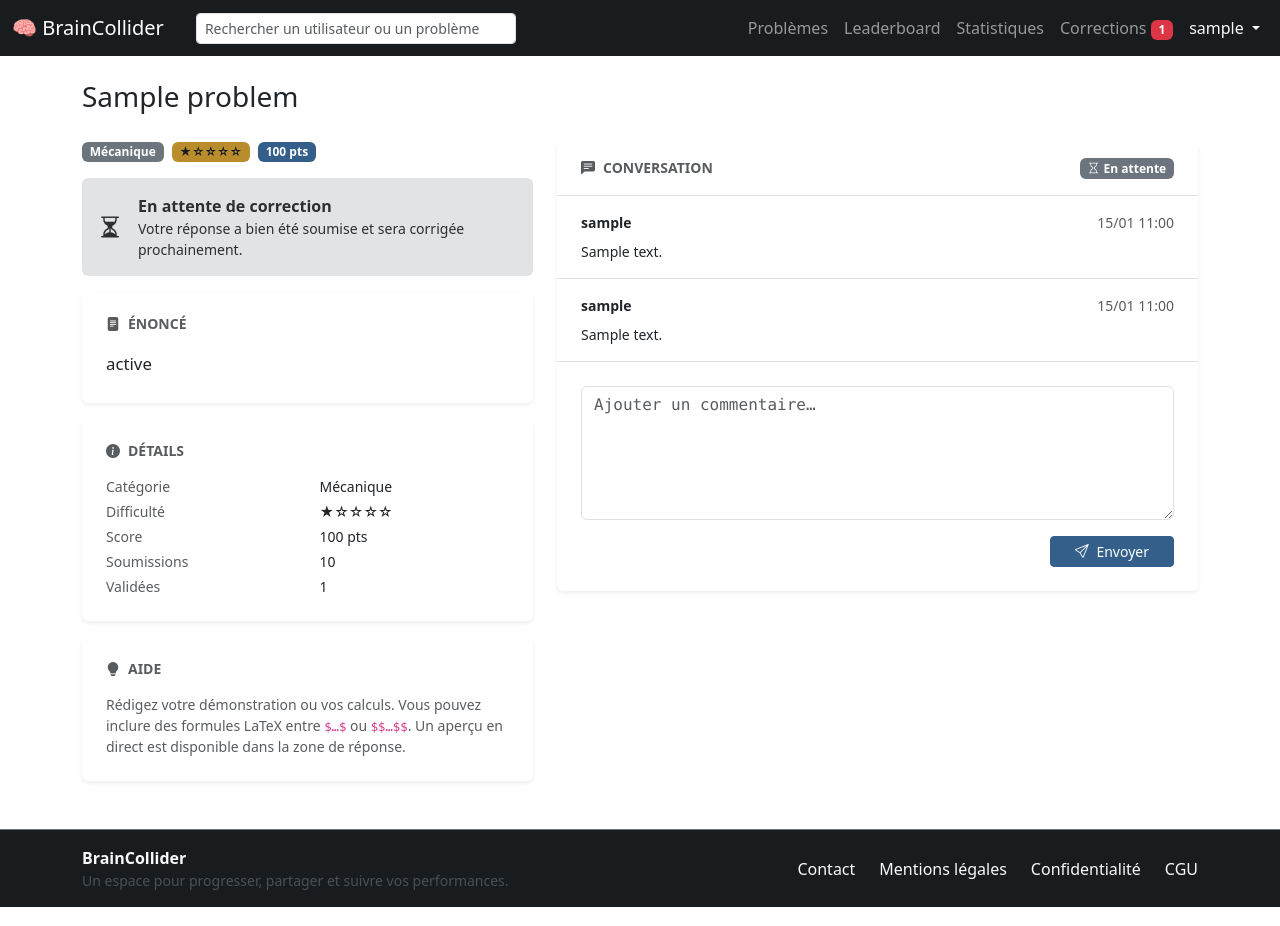
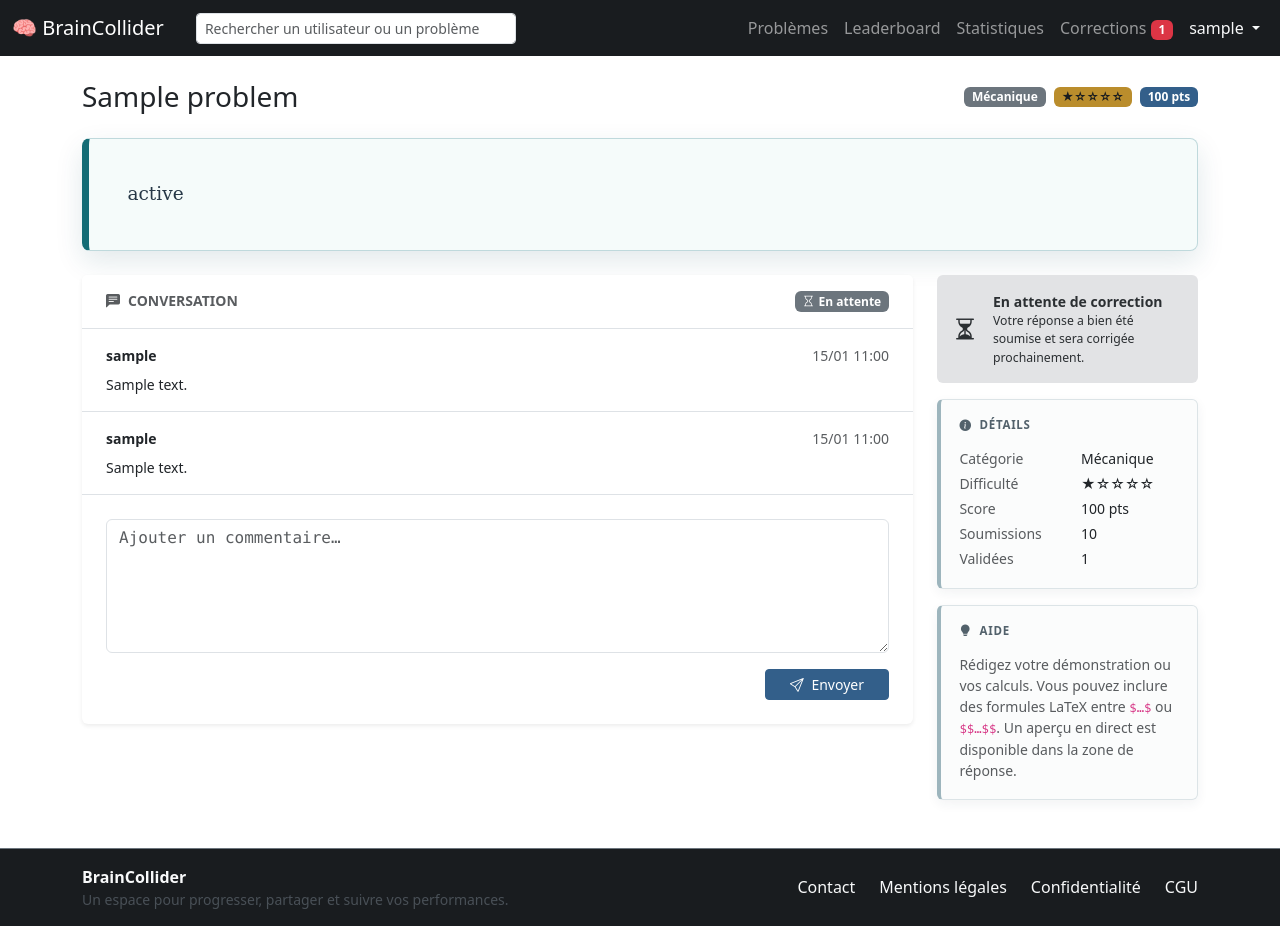
Before and after one commit to DaStygos/braincollider, a Django app: page /problems/1/ in a window 1280 px wide. Run offline with Django 5.2, Linux system fonts and the light colour scheme; a user stored in the database is signed in; tables that the repository leaves empty hold one stand-in row (values such as "Sample post"); some libraries are stand-ins or nearby versions.

Commit message:
frontend update (problem details)

```diff
--- a/problems/templates/problems/problem_detail.html
+++ b/problems/templates/problems/problem_detail.html
@@ -3,19 +3,28 @@
 {% block title %}{{ problem.title }}{% endblock %}
 
 {% block content %}
-{% include "includes/_page_header.html" with title=problem.title %}
+<header class="problem-detail-header d-flex flex-column flex-md-row justify-content-between align-items-md-center gap-3 mb-4">
+  <h1 class="h3 mb-0">{{ problem.title }}</h1>
+  <div class="d-flex flex-wrap gap-2" aria-label="Informations du problème">
+    <span class="badge text-bg-secondary">{{ problem.get_category_display }}</span>
+    <span class="badge text-bg-warning text-dark">{{ problem.get_difficulty_display }}</span>
+    <span class="badge text-bg-primary">{{ problem.get_score }} pt{{ problem.get_score|pluralize }}</span>
+  </div>
+</header>
 
 <div class="row g-4 align-items-start">
 
-  <!-- ── Colonne gauche : énoncé + métadonnées ─────────────────────── -->
-  <div class="col-12 col-lg-5 d-flex flex-column gap-3">
+  <!-- Statement principal : placé au-dessus de l'espace de réponse -->
+  <div class="col-12">
+    <section class="problem-statement-panel" aria-label="Contenu du problème">
+      <div class="problem-statement math-render-pending">
+        {{ problem.statement|linebreaks_preserve_latex }}
+      </div>
+    </section>
+  </div>
 
-    <!-- Badges -->
-    <div class="d-flex flex-wrap gap-2">
-      <span class="badge text-bg-secondary">{{ problem.get_category_display }}</span>
-      <span class="badge text-bg-warning text-dark">{{ problem.get_difficulty_display }}</span>
-      <span class="badge text-bg-primary">{{ problem.get_score }} pt{{ problem.get_score|pluralize }}</span>
-    </div>
+  <!-- ── Colonne gauche : métadonnées et aide ───────────────────────── -->
+  <aside class="col-12 col-lg-3 order-2 order-lg-2 problem-secondary-sidebar d-flex flex-column gap-3">
 
     <!-- Bannière de statut -->
     {% if submission %}
@@ -54,20 +63,8 @@
       {% endif %}
     {% endif %}
 
-    <!-- Énoncé -->
-    <div class="card border-0 shadow-sm">
-      <div class="card-body p-4">
-        <h6 class="text-uppercase text-muted fw-semibold small mb-3 d-flex align-items-center gap-2">
-          <i class="bi bi-file-text-fill"></i> Énoncé
-        </h6>
-        <div class="problem-statement math-render-pending">
-          {{ problem.statement|linebreaks_preserve_latex }}
-        </div>
-      </div>
-    </div>
-
     <!-- Détails -->
-    <div class="card border-0 shadow-sm">
+    <div class="card problem-secondary-card border-0 shadow-sm">
       <div class="card-body p-4">
         <h6 class="text-uppercase text-muted fw-semibold small mb-3 d-flex align-items-center gap-2">
           <i class="bi bi-info-circle-fill"></i> Détails
@@ -89,7 +86,7 @@
 
     <!-- Aide (masquée si accepté) -->
     {% if not submission or submission.status != 'accepted' %}
-    <div class="card border-0 shadow-sm">
+    <div class="card problem-secondary-card border-0 shadow-sm">
       <div class="card-body p-4">
         <h6 class="text-uppercase text-muted fw-semibold small mb-3 d-flex align-items-center gap-2">
           <i class="bi bi-lightbulb-fill"></i> Aide
@@ -101,10 +98,10 @@
     </div>
     {% endif %}
 
-  </div>
+  </aside>
 
-  <!-- ── Colonne droite : conversation + formulaire ─────────────────── -->
-  <div class="col-12 col-lg-7 d-flex flex-column gap-3">
+  <!-- ── Zone principale : conversation + formulaire ────────────────── -->
+  <div class="col-12 col-lg-9 order-1 order-lg-1 d-flex flex-column gap-3">
 
     <!-- Conversation courante (masquée si statut rejected) -->
     {% if submission and submission.status != 'rejected' %}
--- a/static/css/mathjax.css
+++ b/static/css/mathjax.css
@@ -1,8 +1,60 @@
 /* Styles for LaTeX/Math content rendering with MathJax */
 
 .problem-statement {
-  font-size: 1.05em;
-  line-height: 1.8;
+  box-sizing: border-box;
+  width: 100%;
+  margin: 0;
+  padding: clamp(1.5rem, 3vw, 2.5rem);
+  color: #263746;
+  font-family: "STIX Two Text", "Cambria Math", "STIX Two Math", "DejaVu Serif", serif;
+  font-size: 1.16rem;
+  line-height: 1.85;
+  border: 1px solid #bfd9dc;
+  border-left: 0.45rem solid #146c75;
+  border-radius: 0.5rem;
+  background: #f5fbfa;
+  box-shadow: 0 0.65rem 1.75rem rgba(13, 76, 87, 0.12);
+}
+
+.problem-statement-panel {
+  width: 100%;
+}
+
+.problem-secondary-sidebar {
+  color: #52616b;
+}
+
+.problem-secondary-card {
+  border: 1px solid #dce4e7 !important;
+  border-left: 0.25rem solid #9db5bd !important;
+  background: #fbfcfc;
+  box-shadow: 0 0.25rem 0.75rem rgba(38, 55, 70, 0.06) !important;
+}
+
+.problem-secondary-card .card-body {
+  padding: 1.15rem !important;
+}
+
+.problem-secondary-card h6 {
+  color: #52616b !important;
+  font-size: 0.72rem;
+  letter-spacing: 0.06em;
+}
+
+.problem-secondary-sidebar .alert {
+  font-size: 0.875rem;
+}
+
+@media (max-width: 575.98px) {
+  .problem-statement-panel {
+    width: 100%;
+  }
+
+  .problem-statement {
+    padding: 1.25rem;
+    font-size: 1.05rem;
+    line-height: 1.75;
+  }
 }
 
 .submission-answer {
--- a/templates/base_generic.html
+++ b/templates/base_generic.html
@@ -13,7 +13,7 @@
   <!-- CSS perso -->
   <link rel="stylesheet" href="{% static_versioned 'css/main.css' %}">
   <!-- LaTeX/MathJax styles -->
-  <link rel="stylesheet" href="{% static 'css/mathjax.css' %}">
+  <link rel="stylesheet" href="{% static_versioned 'css/mathjax.css' %}">
   <!-- KaTeX styles -->
   <link rel="stylesheet" href="https://cdn.jsdelivr.net/npm/katex@0.16.11/dist/katex.min.css">
   {% block extra_css %}{% endblock %}
```
Also changed, not shown: other parts of problems/templates/problems/problem_detail.html (+38 -2 lines).
